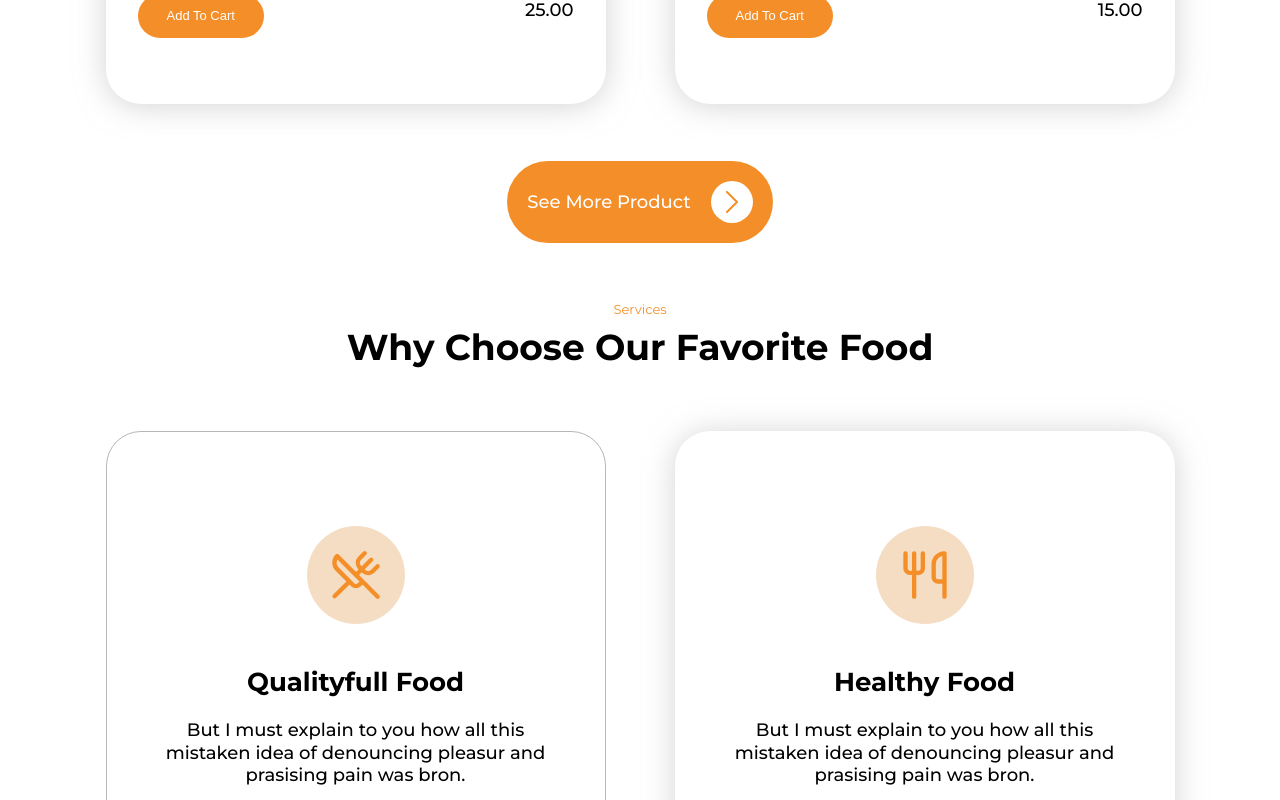
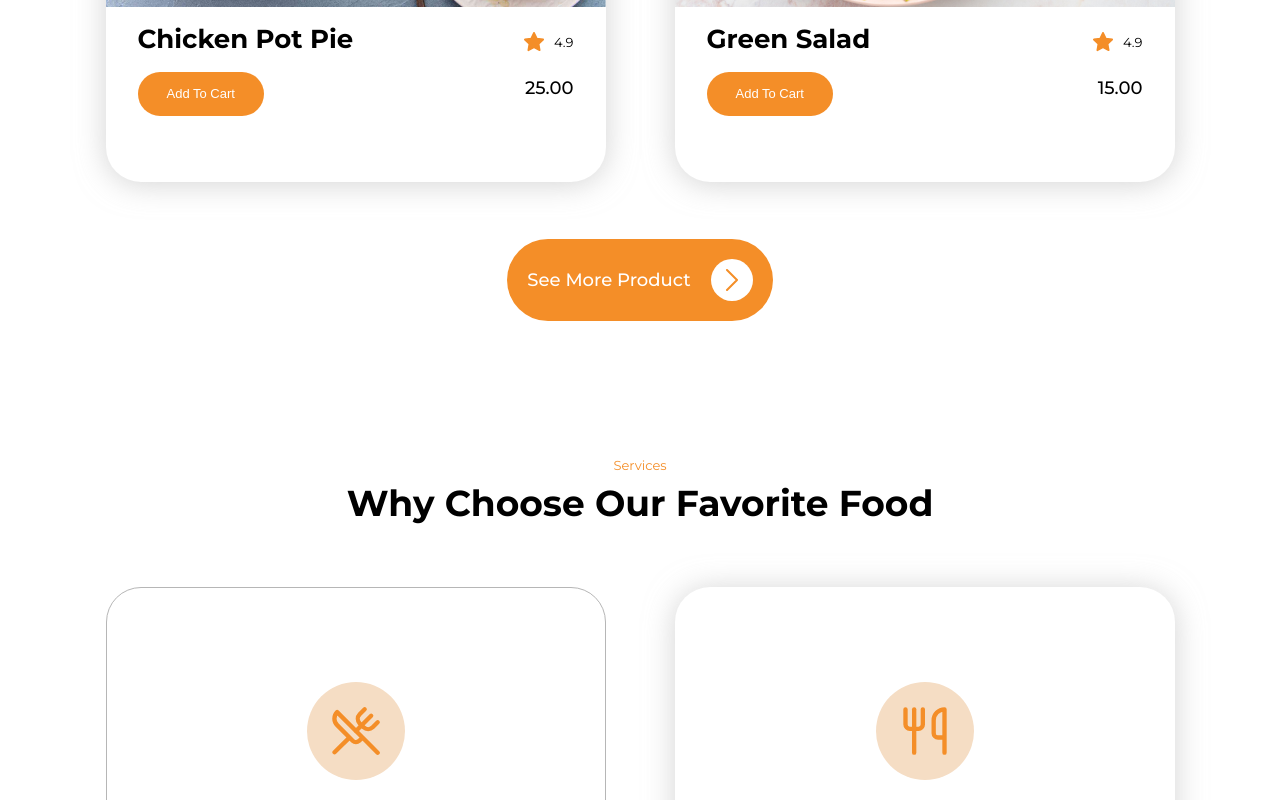
Before and after one commit to Aurelie-Runser/Restaurant, a Vue app: page / in a window 1280 px wide. Shown: the part 1796-2596 px from the top of the page. Built offline with nearby package versions, Linux system fonts and the light colour scheme.

Commit message:
fix : section marges
ajout de marges vertical aux sections

```diff
--- a/src/scss/main.scss
+++ b/src/scss/main.scss
@@ -13,6 +13,10 @@
   max-width: 1605px;
   background-color: $color-white;
   min-height: 100vh;
+}
+
+section{
+  margin: 135px auto;
 }
 
 div {
```
